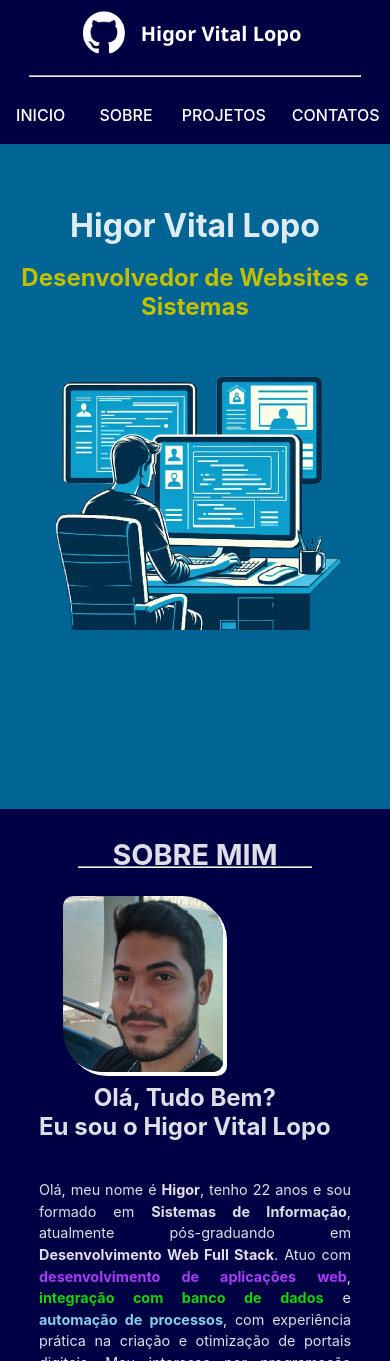
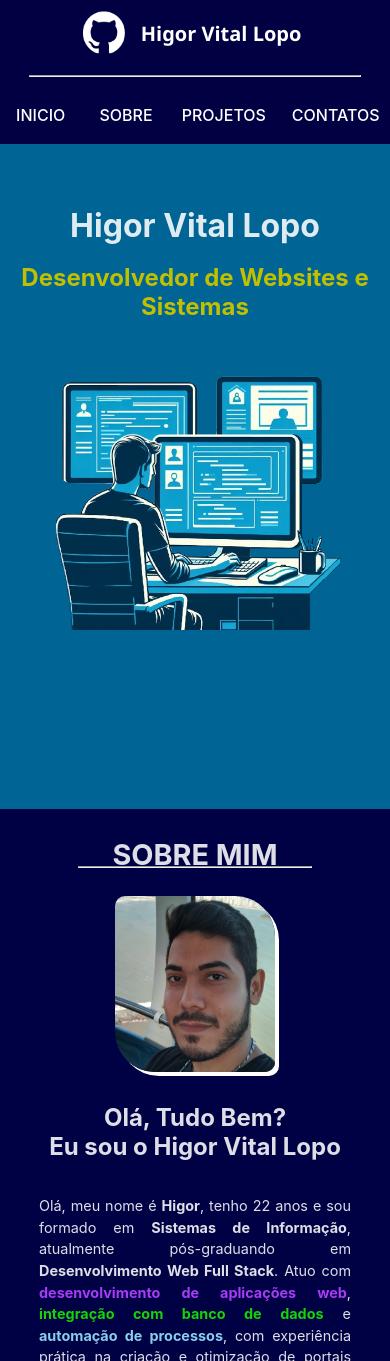
Before and after one commit to Higor335/Portfolio, a React (Vite) app: page / in a window 390 px wide. Shown: the top 1361 px of the page. Built offline with nearby package versions, Linux system fonts and the light colour scheme; no server answers; the database is empty.

Commit message:
style: :art: centralização dos elementos de foto e título na seção Sobre

```diff
--- a/src/styles/Sobre.scss
+++ b/src/styles/Sobre.scss
@@ -134,12 +134,15 @@
           .minhaFoto {
             width: 10em;
             height: 11em;
+            margin: 0 auto 20px;
           }
 
           .info {
             width: 80%;
 
+
               h3{
+                margin: 0 auto 20px;
                 margin-top: 45px;
                 font-size: 1.5rem;
               }
```
Also changed, not shown: 1 other file (tests, documents, lock files or other folders).
